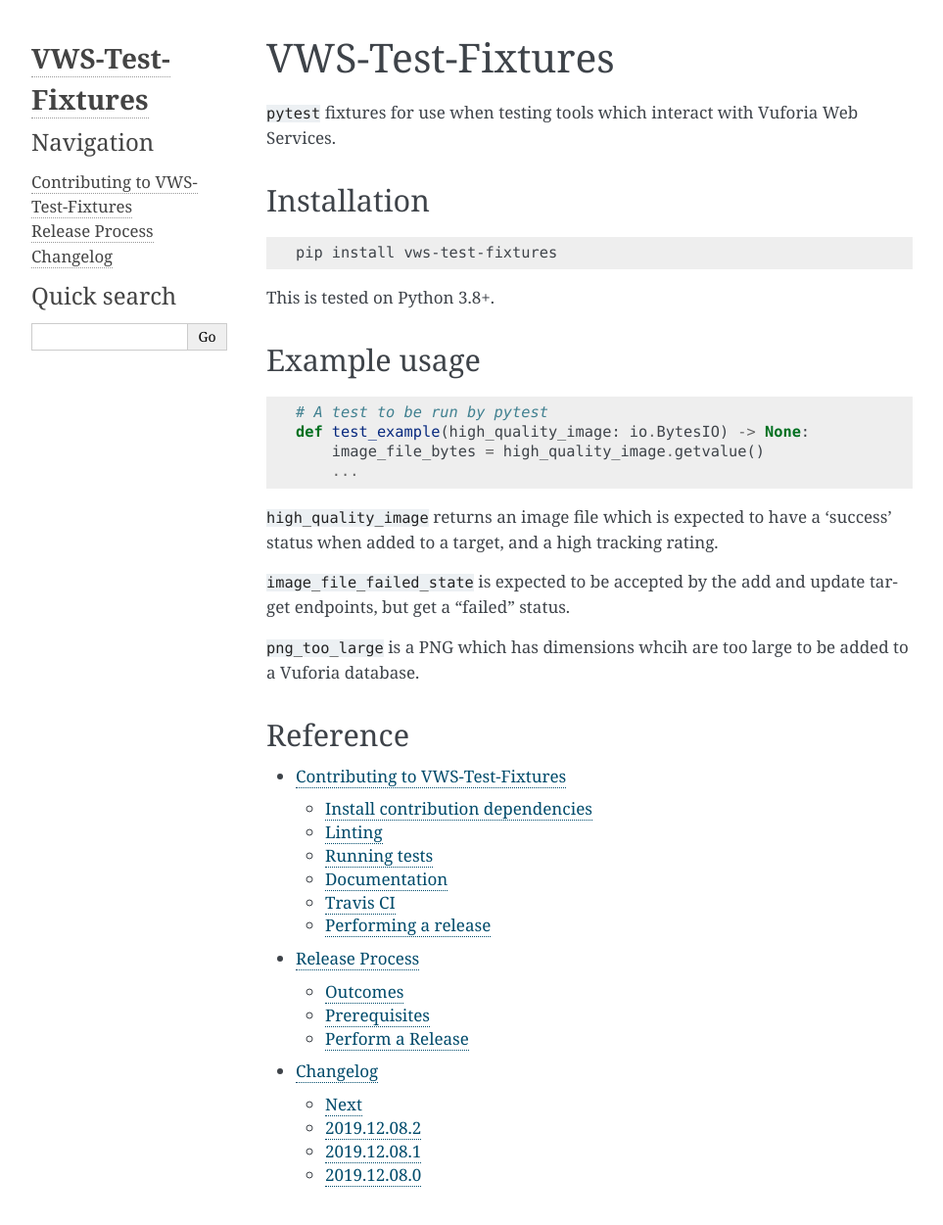
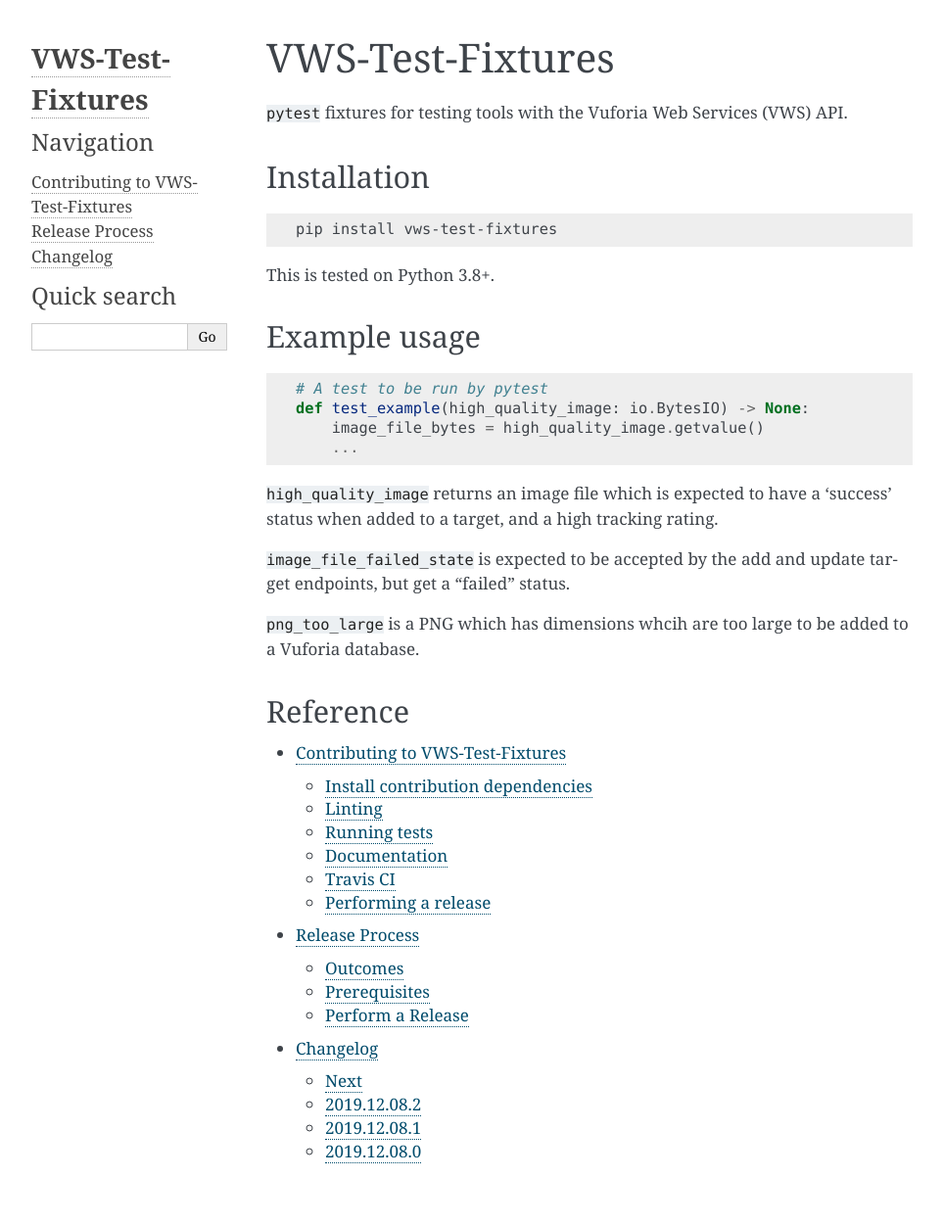
Before and after one commit to VWS-Python/vws-test-fixtures, a Sphinx documentation site: the page built from docs/source/index.rst, in a window 1280 px wide. Shown: the whole page at 98% size, without its empty margins (148-1111 px from the left). Built offline with Sphinx 7.4.7, drawn with Linux system fonts in a browser that asks for light colours; after the commit the page ends 1228 px from its top, so only the background shows below that.

```diff
--- a/docs/source/index.rst
+++ b/docs/source/index.rst
@@ -1,7 +1,7 @@
 |project|
 =========
 
-``pytest`` fixtures for use when testing tools which interact with Vuforia Web Services.
+``pytest`` fixtures for testing tools with the Vuforia Web Services (VWS) API.
 
 Installation
 ------------
```
Also changed, not shown: README.rst (+12 -3 lines).
